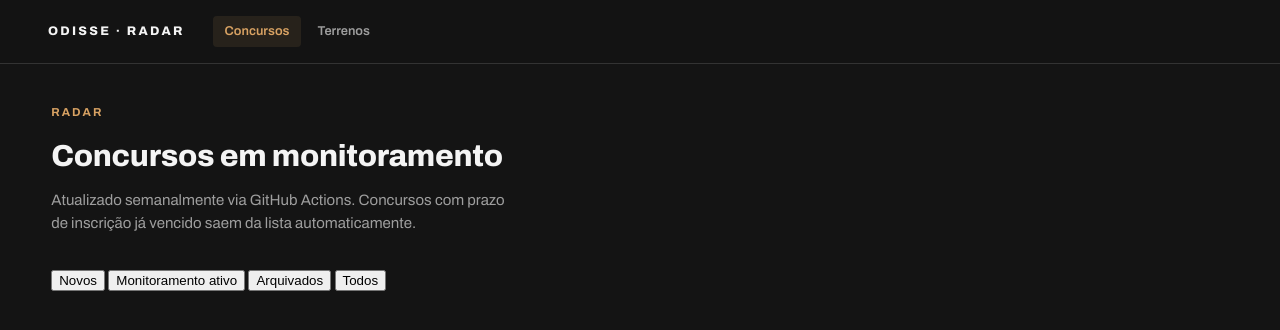
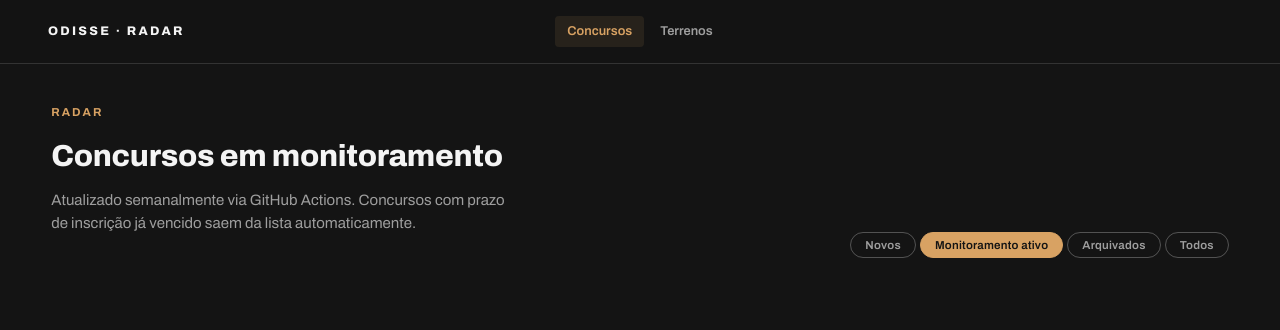
Before and after one commit to cidclementino/radar-odisse, a website: page index.html in a window 1280 px wide. Drawn offline with Linux system fonts and the light colour scheme; no server answers.

Commit message:
Update styles.css

```diff
--- a/css/styles.css
+++ b/css/styles.css
@@ -49,7 +49,8 @@ a { color: inherit; }
   top: 0; left: 0; right: 0;
   height: var(--rail-h);
   z-index: 50;
-  display: flex;
+  display: grid;
+  grid-template-columns: 1fr auto 1fr;
   align-items: center;
   gap: 28px;
   padding: 0 clamp(20px, 4vw, 48px);
@@ -76,7 +77,7 @@ a { color: inherit; }
 .topbar__nav-link:hover { color: var(--paper); background: rgba(244,244,244,0.06); }
 .topbar__nav-link--active { color: var(--copper-strong); background: rgba(216,162,99,0.1); }
 
-.topbar__meta { flex: 1; display: flex; justify-content: flex-end; align-items: center; gap: 16px; }
+.topbar__meta { display: flex; justify-content: flex-end; align-items: center; gap: 16px; }
 
 /* ---------- switch (reaproveitado do odisse-orcamentos) ---------- */
 
@@ -100,7 +101,51 @@ a { color: inherit; }
 .stage { display: flex; justify-content: center; padding: calc(var(--rail-h) + 40px) clamp(20px, 4vw, 56px) 60px; }
 .stage__col { width: 100%; max-width: 1680px; text-align: left; }
 
+.stage__header {
+  display: flex;
+  justify-content: space-between;
+  align-items: flex-end;
+  gap: 24px;
+  flex-wrap: wrap;
+  margin-bottom: 32px;
+}
+
 .stage__intro { max-width: 640px; }
+.stage__header .stage__intro { margin: 0; }
+
+.stage__controls {
+  display: flex;
+  flex-direction: column;
+  align-items: flex-end;
+  gap: 10px;
+  flex-shrink: 0;
+}
+
+.filter-group { display: flex; gap: 4px; flex-wrap: wrap; justify-content: flex-end; }
+
+.filter-btn {
+  font-family: var(--ui);
+  font-size: 0.72rem;
+  font-weight: 600;
+  letter-spacing: 0.02em;
+  color: var(--paper-dim);
+  background: transparent;
+  border: 1px solid var(--line-strong);
+  border-radius: 20px;
+  padding: 6px 14px;
+  cursor: pointer;
+  white-space: nowrap;
+  transition: color 0.15s ease, background 0.15s ease, border-color 0.15s ease;
+}
+.filter-btn:hover { color: var(--paper); border-color: var(--line-strong); background: rgba(244,244,244,0.06); }
+.filter-btn--active {
+  color: var(--ink);
+  background: var(--copper-strong);
+  border-color: var(--copper-strong);
+}
+.filter-btn--active:hover { color: var(--ink); background: var(--copper-strong); }
+
+.updated-at { font-size: 0.72rem; color: var(--paper-faint); white-space: nowrap; }
 
 .step__eyebrow {
   font-size: 0.72rem; letter-spacing: 0.18em; text-transform: uppercase;
@@ -218,6 +263,12 @@ a { color: inherit; }
   padding: 2px 8px; border-radius: 20px;
   background: var(--copper); color: var(--ink); font-weight: 700;
 }
+.concurso__new-badge {
+  position: absolute; top: 10px; left: 10px;
+  font-size: 0.62rem; text-transform: uppercase; letter-spacing: 0.06em;
+  padding: 2px 8px; border-radius: 20px;
+  background: var(--sage); color: var(--ink); font-weight: 700;
+}
 .concurso { position: relative; }
 
 /* ---------- detalhe expandido ---------- */
@@ -232,11 +283,10 @@ a { color: inherit; }
 
 .concurso__detail-grid {
   display: grid;
-  grid-template-columns: 1fr 1fr;
-  gap: 10px 20px;
+  grid-template-columns: 1fr;
+  gap: 10px;
   padding-top: 16px;
 }
-@media (max-width: 560px) { .concurso__detail-grid { grid-template-columns: 1fr; } }
 
 /* ---------- apelido de exibição (editável, separado do nome capturado) ---------- */
 
@@ -304,6 +354,11 @@ a { color: inherit; }
   color: var(--paper-dim);
   cursor: pointer;
   transition: border-color 0.15s ease, color 0.15s ease, background 0.15s ease;
+}
+
+.concurso__actions .concurso__action-btn {
+  flex: 1;
+  text-align: center;
 }
 
 .concurso__action-btn:hover {
```
